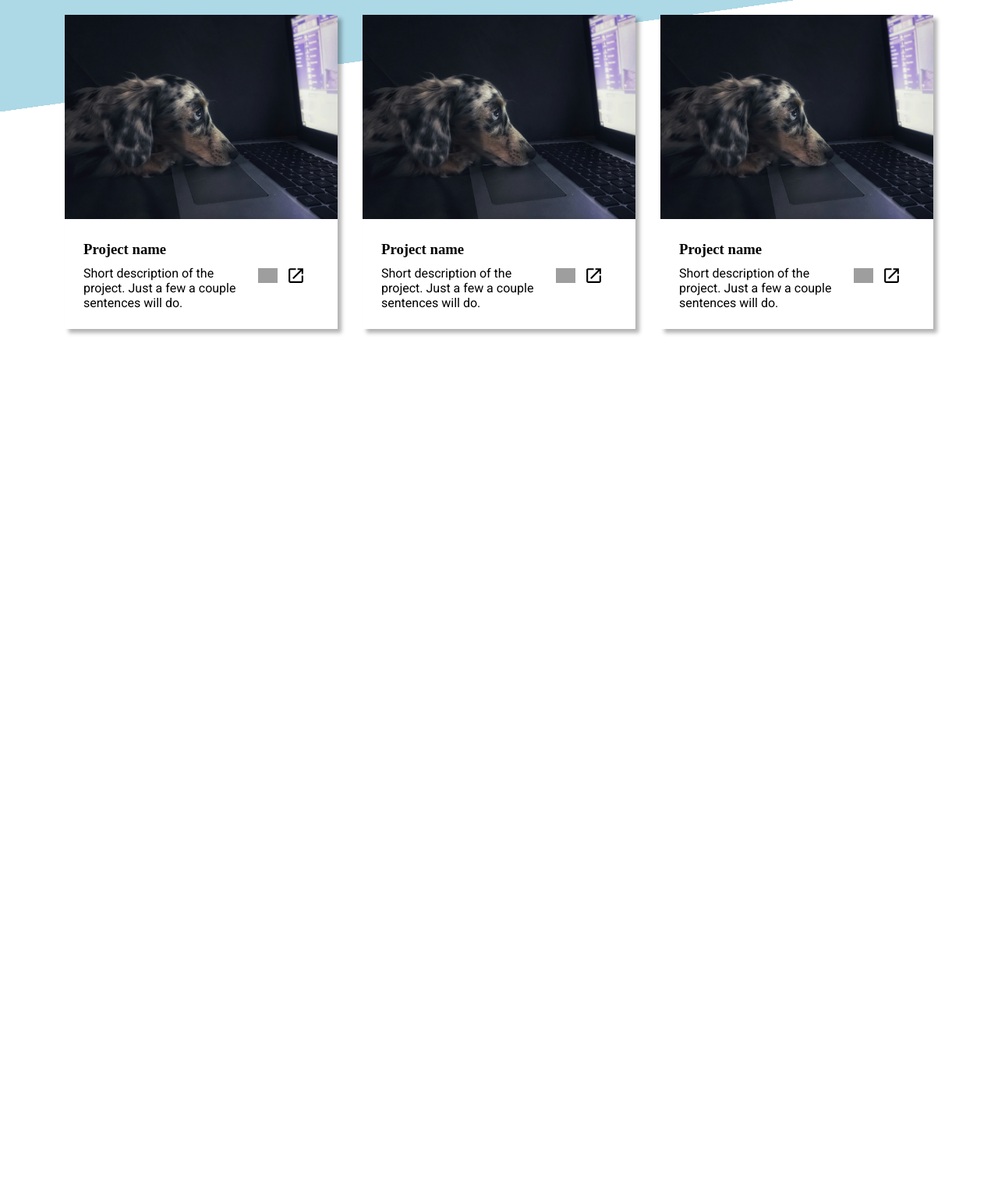
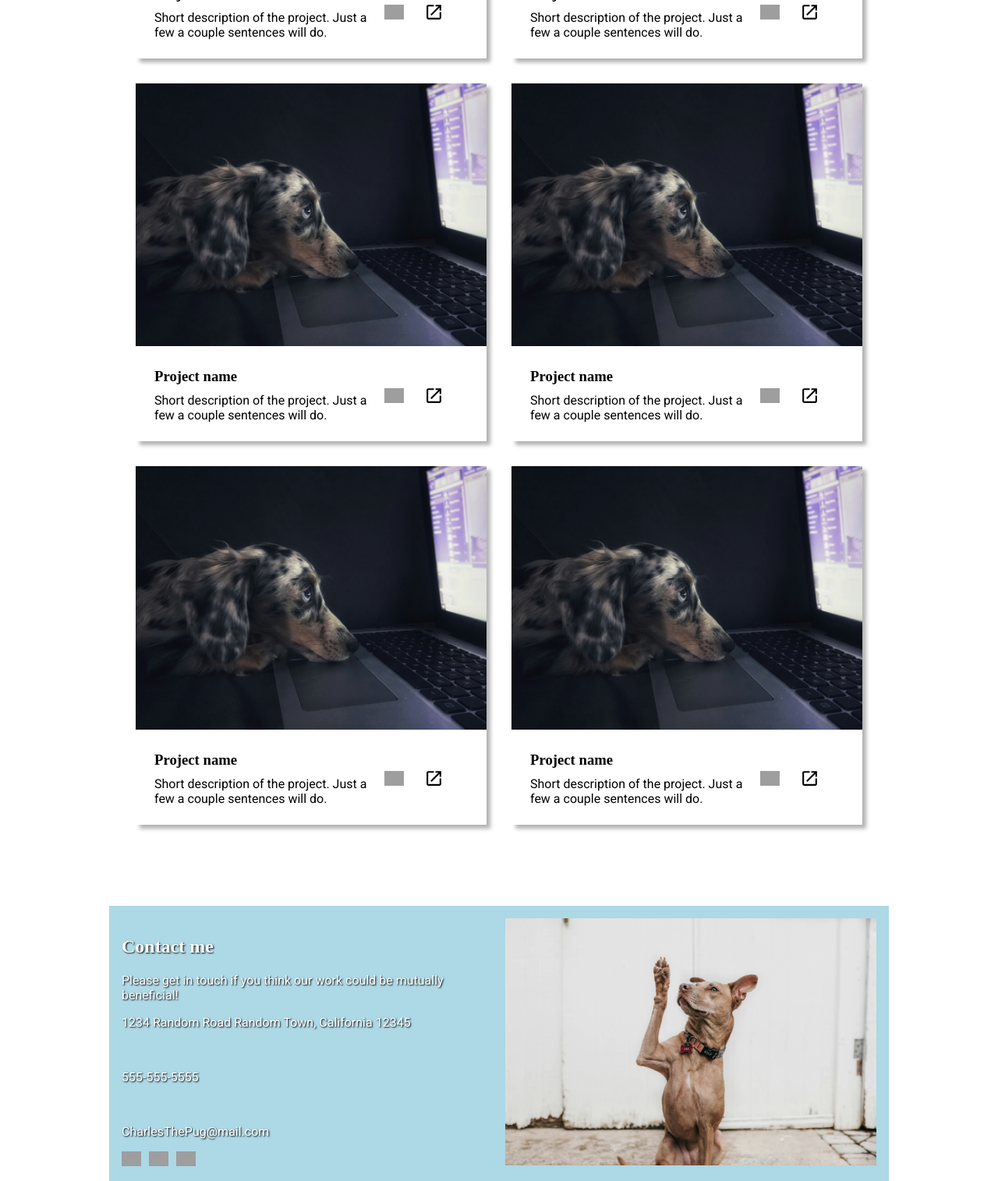
Before and after one commit to Jfoti64/Homepage, a website built with webpack: page src/index.html in a window 1280 px wide. Shown: the part 1001-2516 px from the top of the page at 78% size. Before the commit the page ends 1455 px from the top, so only its background shows below. Built offline with nearby package versions, Linux system fonts and the light colour scheme; grey boxes are pictures that could not be loaded; a web font is replaced by a local one.

Commit message:
Add responsive footer

```diff
--- a/src/index.html
+++ b/src/index.html
@@ -31,7 +31,7 @@
           reprehenderit in voluptate velit esse cillum dolore eu fugiat nulla pariatur. Excepteur
           sint occaecat cupidatat non proident.
         </p>
-        <div class="icon-container flex">
+        <div class="icon-container">
           <img
             class="icon"
             src="https://cdn.jsdelivr.net/gh/devicons/devicon@latest/icons/github/github-original.svg"
@@ -177,5 +177,39 @@
         </div>
       </div>
     </div>
+    <footer>
+      <div class="contact-info">
+        <h2>Contact me</h2>
+        <p>Please get in touch if you think our work could be mutually beneficial!</p>
+        <p>1234 Random Road Random Town, California 12345</p>
+        <div>
+          <img src="" alt="" />
+          <p>555-555-5555</p>
+        </div>
+        <div>
+          <img src="" alt="" />
+          <p>CharlesThePug@mail.com</p>
+        </div>
+        <div class="icon-container">
+          <img
+            class="icon"
+            src="https://cdn.jsdelivr.net/gh/devicons/devicon@latest/icons/github/github-original.svg"
+          />
+
+          <img
+            class="icon"
+            src="https://cdn.jsdelivr.net/gh/devicons/devicon@latest/icons/linkedin/linkedin-plain.svg"
+          />
+
+          <img
+            class="icon"
+            src="https://cdn.jsdelivr.net/gh/devicons/devicon@latest/icons/twitter/twitter-original.svg"
+          />
+        </div>
+      </div>
+      <div class="contact-image">
+        <img src="<%= require('./images/camylla-battani-AoqgGAqrLpU-unsplash.jpg') %>" alt="" />
+      </div>
+    </footer>
   </body>
 </html>
--- a/src/style.css
+++ b/src/style.css
@@ -10,8 +10,11 @@ html {
 
 .icon-container {
   display: flex;
+  gap: 10px;
+}
+
+.about-text .icon-container {
   justify-content: flex-end;
-  gap: 10px;
 }
 
 .icon {
@@ -23,7 +26,7 @@ body {
   width: 100vw;
   box-sizing: border-box;
   overflow-x: hidden;
-  background: linear-gradient(170deg, #add8e6 70%, #ffffff 70%);
+  background:   linear-gradient(170deg, #add8e6 20%, #ffffff 20%);
   background-repeat: no-repeat;
   display: flex;
   flex-direction: column;
@@ -90,13 +93,13 @@ h6 {
 
 .projects {
   display: grid;
-  grid-template-columns: repeat(auto-fill, minmax(300px, 350px));
+  grid-template-columns: repeat(auto-fill, minmax(250px, 450px));
   /* This is better for small screens, once min() is better supported */
   /* grid-template-columns: repeat(auto-fill, minmax(min(200px, 100%), 1fr)); */
   gap: 2rem;
   place-items: center;
   place-content: center;
-  margin: 2rem;
+  margin: 4rem 8rem;
 }
 
 .project {
@@ -108,7 +111,7 @@ h6 {
 
 .project-info {
   display: grid;
-  grid-template-columns: 1fr .4fr;
+  grid-template-columns: 1fr 0.4fr;
   padding: 1.5rem;
   align-items: center;
   gap: 10px;
@@ -116,7 +119,7 @@ h6 {
 
 .project-icons {
   display: grid;
-  grid-template-columns: 1fr 1fr;  /* Defines two columns within the icons container */
+  grid-template-columns: 1fr 1fr; /* Defines two columns within the icons container */
   align-items: center;
   grid-column: 2;
   grid-row: 1 / 3;
@@ -134,6 +137,29 @@ h6 {
 
 .project-preview > img {
   width: 100%;
+}
+
+.contact-image > img {
+  width: 100%;
+}
+
+.contact-image {
+  width: 100%;
+}
+
+footer {
+  background-color: #add8e6;
+  display: grid;
+  grid-template-columns: 1fr 1fr;
+  max-width: 1000px;
+  position: relative;
+  width: 80%;
+  padding: 1rem;
+  margin: 0 auto;
+  gap: 1rem;
+  align-items: center;
+  color: white;
+  text-shadow: 1px 1px 2px black;
 }
 
 @media (max-width: 600px) {
@@ -163,6 +189,18 @@ h6 {
     font-size: 3rem;
     text-align: center;
   }
+
+  footer {
+    grid-template-columns: 1fr;
+    background-color: transparent;
+    gap: 0px;
+  }
+
+  .contact-info {
+    background-color: #add8e6;
+    padding: 16px;
+  }
+
 }
 
 @media (min-width: 601px) and (max-width: 999px) {
@@ -213,7 +251,7 @@ h6 {
 
 @media (min-width: 1000px) {
   body {
-    background: linear-gradient(172deg, #add8e6 70%, #ffffff 70%);
+    background: linear-gradient(170deg, #add8e6 20%, #ffffff 20%);
     background-repeat: no-repeat;
   }
 
```
Also changed, not shown: src/images/camylla-battani-AoqgGAqrLpU-unsplash.jpg (added).
